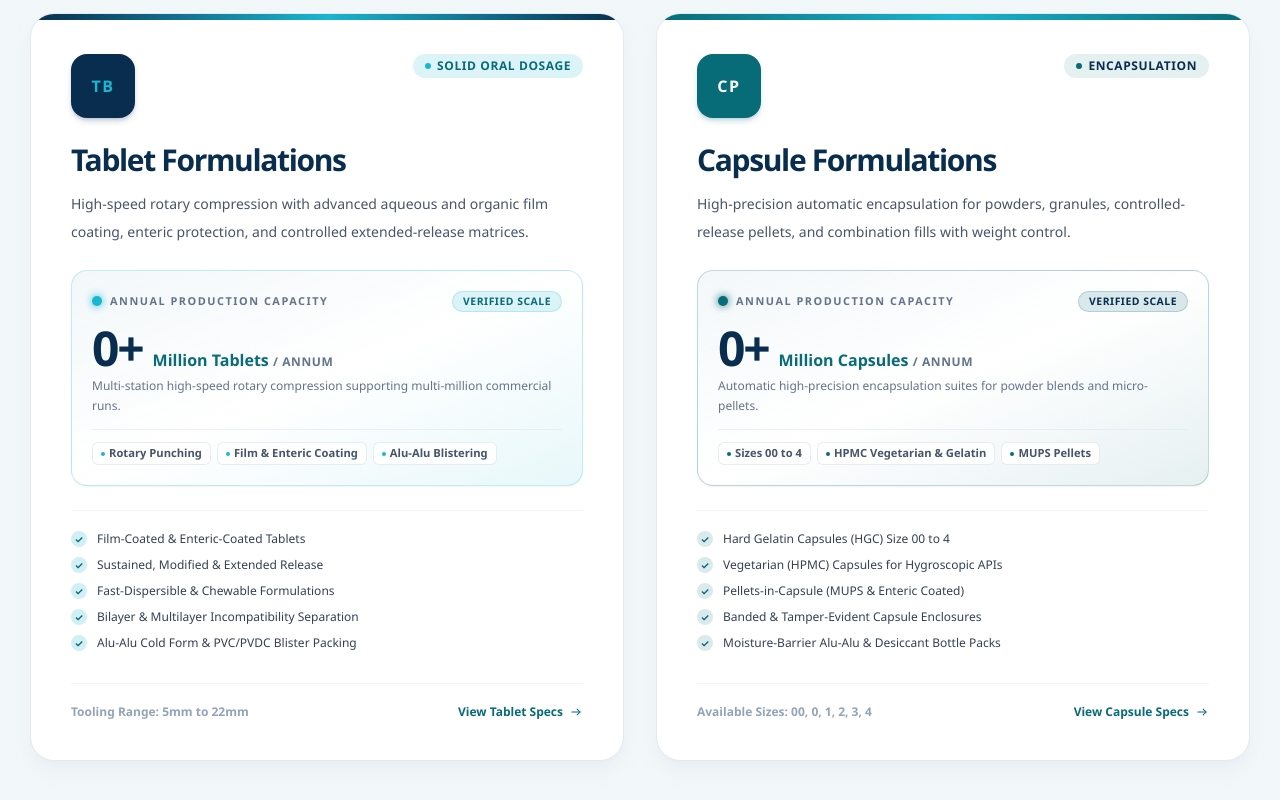
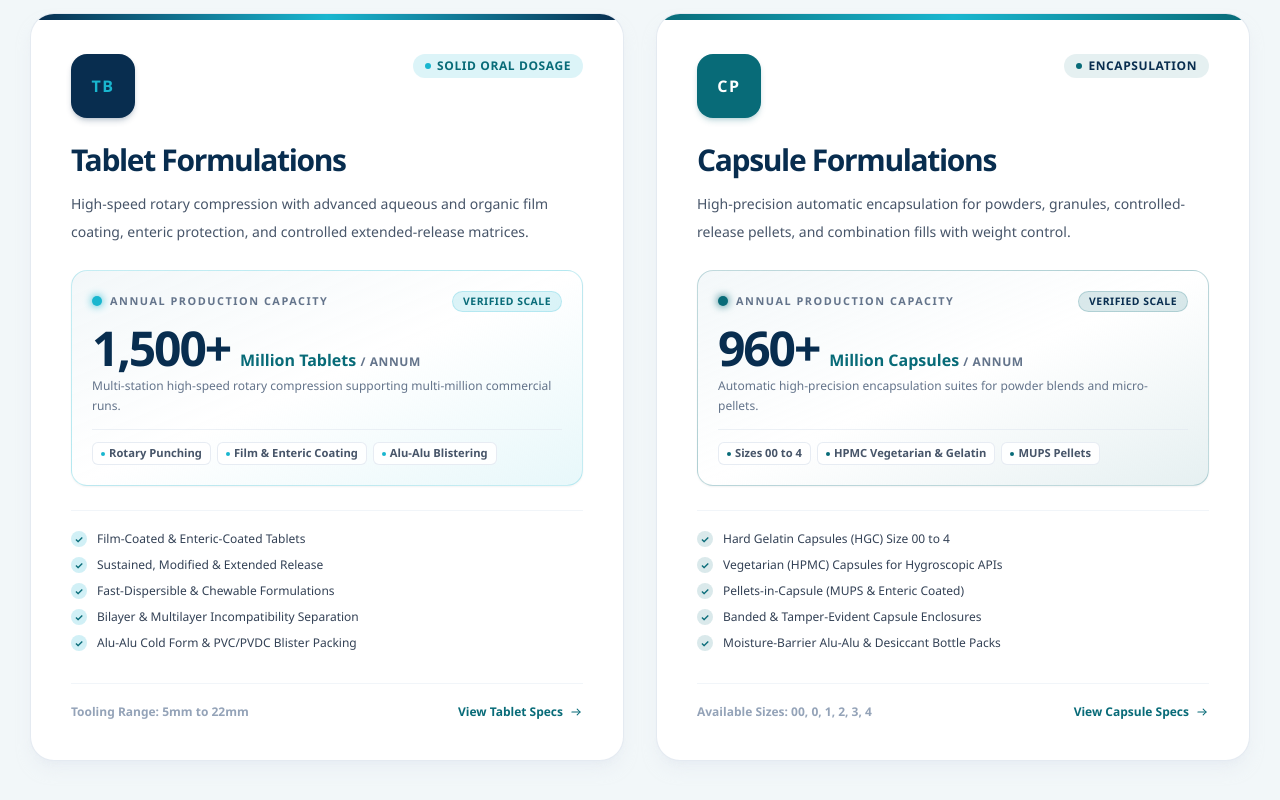
Before and after one commit to 12Chirag12/Renu-Website, a Next.js app: page / in a window 1280 px wide. Shown: the part 1870-2670 px from the top of the page. Built offline with nearby package versions, Linux system fonts and the light colour scheme.

Commit message:
incrementor added

```diff
--- a/components/ui/IncrementalCounter.tsx
+++ b/components/ui/IncrementalCounter.tsx
@@ -17,79 +17,102 @@ export function IncrementalCounter({
   className = "",
   triggerKey,
 }: IncrementalCounterProps) {
-  const [value, setValue] = useState(0);
-  const [hasEnteredView, setHasEnteredView] = useState(false);
-  const [isMounted, setIsMounted] = useState(false);
+  // Start with 0 so the user sees it increment upwards to the target number
+  const [count, setCount] = useState(0);
   const elementRef = useRef<HTMLSpanElement>(null);
+  const hasAnimatedRef = useRef(false);
 
   useEffect(() => {
-    setIsMounted(true);
+    let cancelCurrentAnimation: (() => void) | null = null;
 
-    if (typeof IntersectionObserver === "undefined") {
-      setHasEnteredView(true);
-      return;
+    const startAnimation = () => {
+      if (hasAnimatedRef.current && triggerKey === undefined) return;
+      hasAnimatedRef.current = true;
+
+      setCount(0);
+      let startTime: number | null = null;
+      let frameId: number;
+
+      // Ease out cubic: fast start, smooth and natural deceleration to final number
+      const easeOutCubic = (t: number) => 1 - Math.pow(1 - t, 3);
+
+      const updateCounter = (currentTime: number) => {
+        if (!startTime) startTime = currentTime;
+        const elapsed = currentTime - startTime;
+        const progress = Math.min(elapsed / duration, 1);
+        const currentVal = Math.round(easeOutCubic(progress) * target);
+
+        setCount(currentVal);
+
+        if (progress < 1) {
+          frameId = requestAnimationFrame(updateCounter);
+        } else {
+          setCount(target);
+        }
+      };
+
+      frameId = requestAnimationFrame(updateCounter);
+      cancelCurrentAnimation = () => cancelAnimationFrame(frameId);
+    };
+
+    // If triggerKey changes (e.g. switching tabs), allow re-animating
+    if (triggerKey !== undefined) {
+      hasAnimatedRef.current = false;
     }
 
-    const observer = new IntersectionObserver(
-      (entries) => {
-        const [entry] = entries;
-        if (entry.isIntersecting) {
-          setHasEnteredView(true);
+    let observer: IntersectionObserver | null = null;
+    let fallbackTimer: NodeJS.Timeout | null = null;
+
+    if (typeof IntersectionObserver !== "undefined" && elementRef.current) {
+      observer = new IntersectionObserver(
+        (entries) => {
+          const entry = entries[0];
+          if (entry && entry.isIntersecting) {
+            startAnimation();
+            if (observer) {
+              observer.disconnect();
+              observer = null;
+            }
+          }
+        },
+        { threshold: 0, rootMargin: "40px" }
+      );
+      observer.observe(elementRef.current);
+
+      // Check if already in viewport
+      const rect = elementRef.current.getBoundingClientRect();
+      if (rect.top < window.innerHeight && rect.bottom > 0) {
+        startAnimation();
+        if (observer) {
+          observer.disconnect();
+          observer = null;
         }
-      },
-      { threshold: 0.15 }
-    );
-
-    if (elementRef.current) {
-      observer.observe(elementRef.current);
+      }
+    } else {
+      startAnimation();
     }
 
-    return () => observer.disconnect();
-  }, []);
+    // Safety fallback: if not triggered within 500ms, start animation regardless so it never stays 0
+    fallbackTimer = setTimeout(() => {
+      if (!hasAnimatedRef.current) {
+        startAnimation();
+        if (observer) {
+          observer.disconnect();
+          observer = null;
+        }
+      }
+    }, 500);
 
-  useEffect(() => {
-    if (!hasEnteredView) return;
-
-    setValue(0);
-    let startTimestamp: number | null = null;
-    let animationFrameId: number;
-
-    const easeOutCubic = (x: number) => 1 - Math.pow(1 - x, 3);
-
-    const step = (timestamp: number) => {
-      if (!startTimestamp) startTimestamp = timestamp;
-      const progress = Math.min((timestamp - startTimestamp) / duration, 1);
-      const eased = easeOutCubic(progress);
-
-      const current = Math.round(eased * target);
-      setValue(current);
-
-      if (progress < 1) {
-        animationFrameId = requestAnimationFrame(step);
-      } else {
-        setValue(target);
-      }
+    return () => {
+      if (cancelCurrentAnimation) cancelCurrentAnimation();
+      if (observer) observer.disconnect();
+      if (fallbackTimer) clearTimeout(fallbackTimer);
     };
-
-    animationFrameId = requestAnimationFrame(step);
-
-    return () => cancelAnimationFrame(animationFrameId);
-  }, [target, duration, hasEnteredView, triggerKey]);
-
-  // SSR fallback renders target for SEO
-  if (!isMounted) {
-    return (
-      <span className={className}>
-        {target.toLocaleString("en-US")}
-        {suffix}
-      </span>
-    );
-  }
+  }, [target, duration, triggerKey]);
 
   return (
-    <span ref={elementRef} className={className}>
-      {(hasEnteredView ? value : 0).toLocaleString("en-US")}
-      {suffix}
+    <span ref={elementRef} className={`inline-block ${className}`}>
+      {count.toLocaleString("en-US")}{suffix}
     </span>
   );
 }
```
